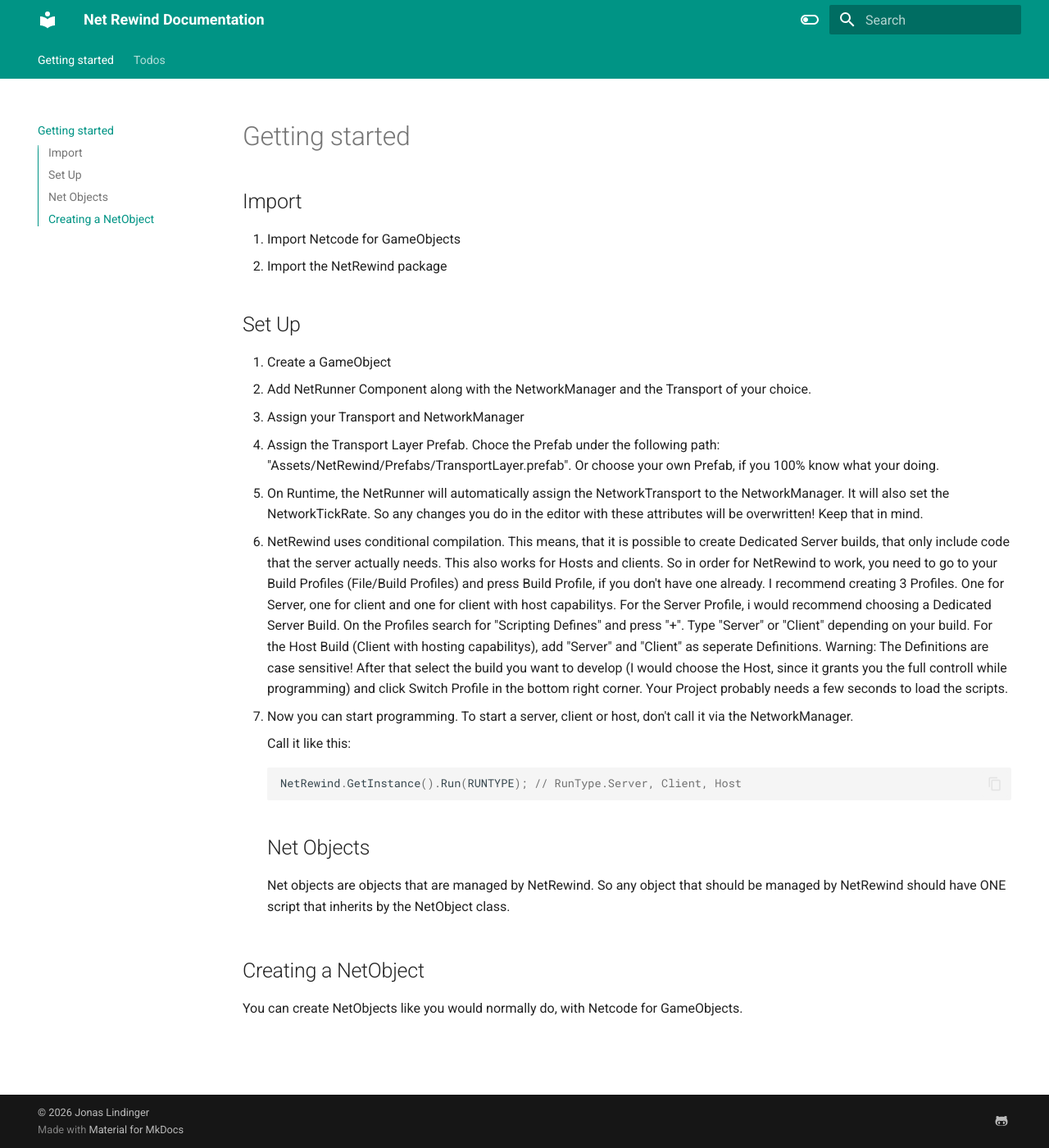
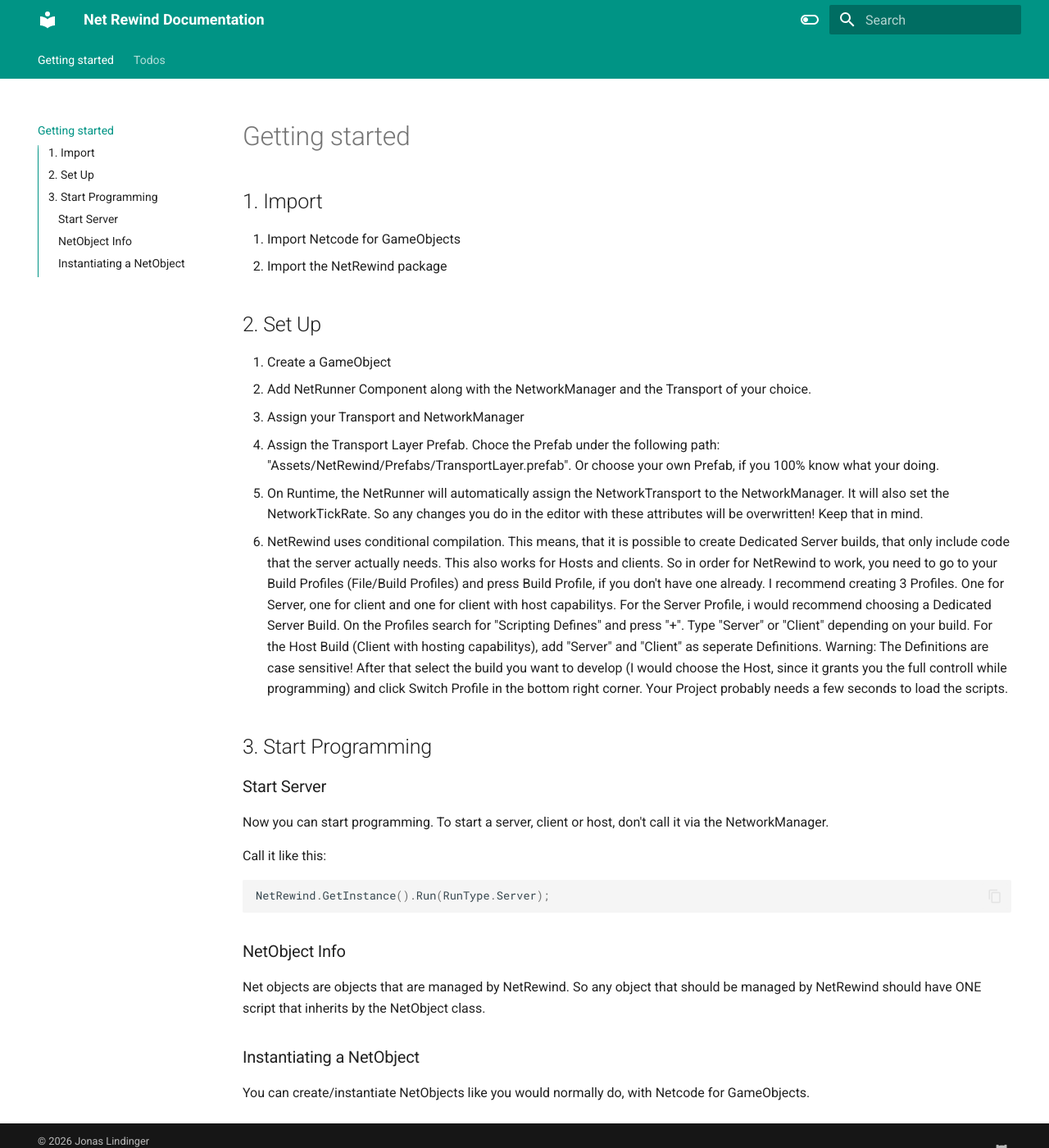
Before and after one commit to JonasLindinger/NetRewind-Documentation, an MkDocs documentation site: the page built from docs/index.md, in a window 1280 px wide and 1400 px high. Shown: the whole window at 82% size. Built offline with MkDocs 1.6.1 and Material for MkDocs 9.7.7, drawn with Linux system fonts in a browser that asks for light colours.

Commit message:
support c#

````diff
--- a/docs/index.md
+++ b/docs/index.md
@@ -1,10 +1,10 @@
 # Getting started
 
-## Import
+## 1. Import
 1. Import Netcode for GameObjects
 2. Import the NetRewind package
 
-## Set Up
+## 2. Set Up
 1. Create a GameObject
 2. Add NetRunner Component along with the NetworkManager and the Transport of your choice.
 3. Assign your Transport and NetworkManager
@@ -12,14 +12,20 @@
 5. On Runtime, the NetRunner will automatically assign the NetworkTransport to the NetworkManager. It will also set the NetworkTickRate. So any changes you do in the editor with these attributes will be overwritten! Keep that in mind.
 6. NetRewind uses conditional compilation. This means, that it is possible to create Dedicated Server builds, that only include code that the server actually needs. This also works for Hosts and clients.
 So in order for NetRewind to work, you need to go to your Build Profiles (File/Build Profiles) and press Build Profile, if you don't have one already. I recommend creating 3 Profiles. One for Server, one for client and one for client with host capabilitys. For the Server Profile, i would recommend choosing a Dedicated Server Build. On the Profiles search for "Scripting Defines" and press "+". Type "Server" or "Client" depending on your build. For the Host Build (Client with hosting capabilitys), add "Server" and "Client" as seperate Definitions. Warning: The Definitions are case sensitive! After that select the build you want to develop (I would choose the Host, since it grants you the full controll while programming) and click Switch Profile in the bottom right corner. Your Project probably needs a few seconds to load the scripts.
-7. Now you can start programming. To start a server, client or host, don't call it via the NetworkManager.
 
-    Call it like this:
-    ``` c#
-    NetRewind.GetInstance().Run(RUNTYPE); // RunType.Server, Client, Host
-    ```
-## Net Objects
+
+## 3. Start Programming
+
+### Start Server
+Now you can start programming. To start a server, client or host, don't call it via the NetworkManager.
+
+Call it like this:
+``` c#
+NetRewind.GetInstance().Run(RunType.Server);
+```
+
+### NetObject Info
 Net objects are objects that are managed by NetRewind. So any object that should be managed by NetRewind should have ONE script that inherits by the NetObject class.
 
-## Creating a NetObject
-You can create NetObjects like you would normally do, with Netcode for GameObjects.
+### Instantiating a NetObject
+You can create/instantiate NetObjects like you would normally do, with Netcode for GameObjects.
--- a/mkdocs.yml
+++ b/mkdocs.yml
@@ -29,6 +29,13 @@ theme:
 markdown_extensions:
   - pymdownx.highlight:
       anchor_linenums: true
+      pygments_lang_class: true
+      extend_pygments_lang:
+        - name: csharp
+          lang: csharp
+          aliases:
+            - cs
+            - c#
   - pymdownx.inlinehilite
   - pymdownx.snippets
   - admonition
````
